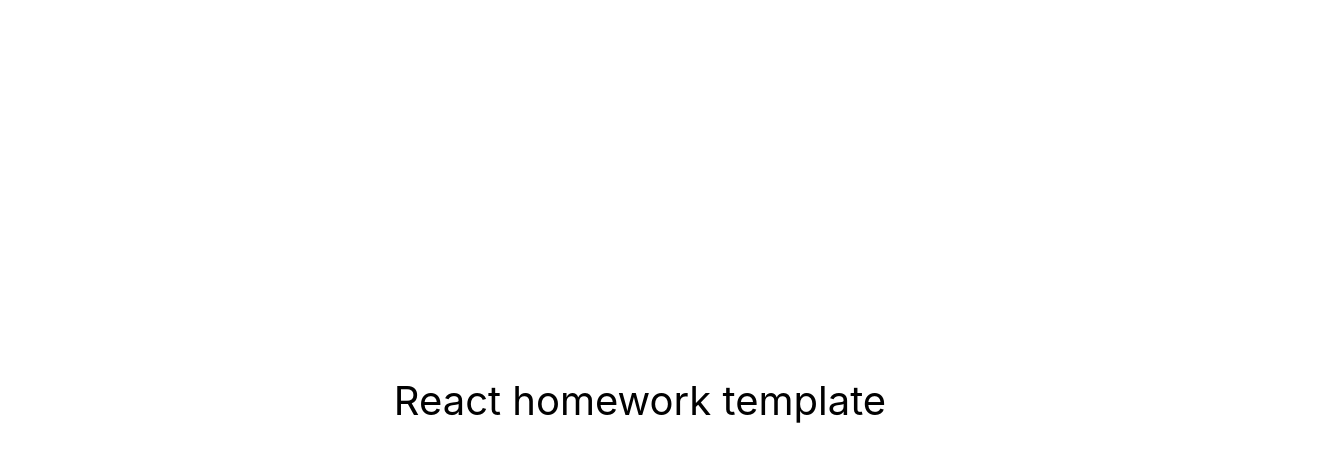
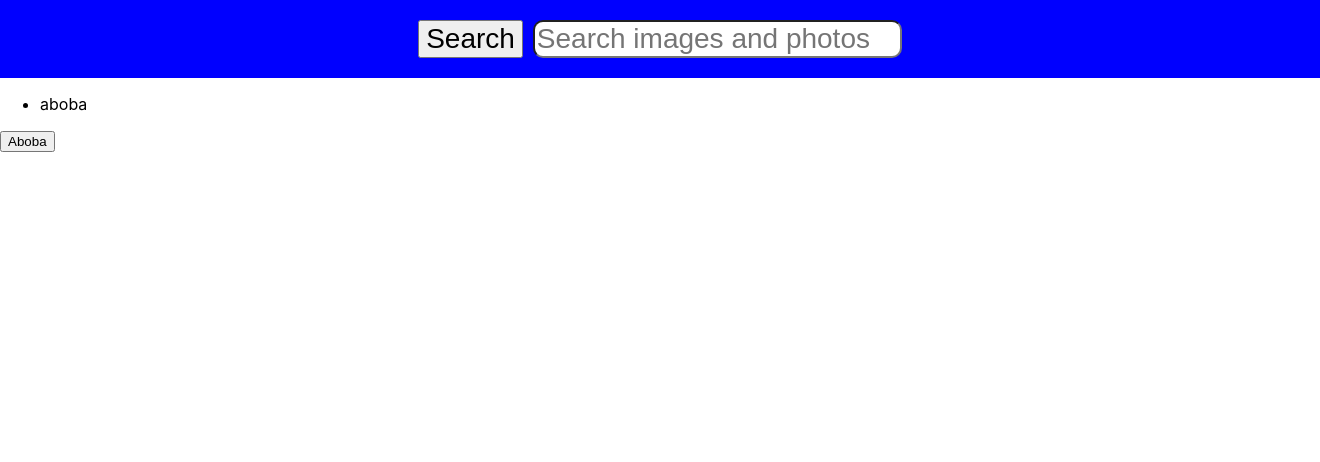
Before and after one commit to Karavang/goit-react-hw-03-image-finder, a React (Create React App) app: page / in a window 1280 px wide. Shown: the top 462 px of the page, 1320 px wide, since content can reach past the window. Built offline with nearby package versions, Linux system fonts and the light colour scheme.

Commit message:
with menthor

```diff
--- a/package.json
+++ b/package.json
@@ -7,9 +7,13 @@
     "@testing-library/jest-dom": "^5.16.3",
     "@testing-library/react": "^12.1.4",
     "@testing-library/user-event": "^13.5.0",
+    "basiclightbox": "^5.0.4",
+    "bootstrap": "^5.2.3",
     "react": "^18.1.0",
     "react-dom": "^18.1.0",
+    "react-loader-spinner": "^5.3.4",
     "react-scripts": "5.0.1",
+    "sass": "^1.61.0",
     "web-vitals": "^2.1.3"
   },
   "scripts": {
--- a/src/components/App.jsx
+++ b/src/components/App.jsx
@@ -1,16 +1,19 @@
-export const App = () => {
-  return (
-    <div
-      style={{
-        height: '100vh',
-        display: 'flex',
-        justifyContent: 'center',
-        alignItems: 'center',
-        fontSize: 40,
-        color: '#010101'
-      }}
-    >
-      React homework template
-    </div>
-  );
-};
+import { Searchbar } from './Searchbar';
+import { ImageGallery } from './ImageGallery';
+import { Button } from './Button';
+import { Loader } from './Loader';
+import { Component } from 'react';
+export class App extends Component {
+  state = {
+    query: '',
+  };
+  render() {
+    return (
+      <>
+        <Searchbar />
+        <ImageGallery />
+        <Button />
+      </>
+    );
+  }
+}
--- /dev/null
+++ b/src/components/Button.jsx
@@ -0,0 +1,5 @@
+import React from 'react';
+
+export const Button = () => {
+  return <button className="btn">Aboba</button>;
+};
--- /dev/null
+++ b/src/components/ImageGallery.jsx
@@ -0,0 +1,9 @@
+import React from 'react';
+// import { ImageGalleryItem } from './ImageGalleryItem';
+export const ImageGallery = () => {
+  return (
+    <ul class="gallery">
+      <li className="item">aboba</li>
+    </ul>
+  );
+};
--- /dev/null
+++ b/src/components/ImageGalleryItem.jsx
@@ -0,0 +1,9 @@
+import React from 'react';
+
+export const ImageGalleryItem = () => {
+  return (
+    <li class="gallery-item">
+      <img src="" alt="" />
+    </li>
+  );
+};
--- /dev/null
+++ b/src/components/Loader.jsx
@@ -0,0 +1,17 @@
+import { Audio } from 'react-loader-spinner';
+
+import React from 'react';
+
+export const Loader = () => {
+  return (
+    <Audio
+      height="80"
+      width="80"
+      radius="9"
+      color="green"
+      ariaLabel="three-dots-loading"
+      wrapperStyle
+      wrapperClass
+    />
+  );
+};
--- /dev/null
+++ b/src/components/Searchbar.jsx
@@ -0,0 +1,21 @@
+import React from 'react';
+
+export const Searchbar = () => {
+  return (
+    <header class="searchbar">
+      <form class="form">
+        <button type="submit" class="button">
+          <span class="button-label">Search</span>
+        </button>
+
+        <input
+          class="input"
+          type="text"
+          autocomplete="off"
+          autofocus
+          placeholder="Search images and photos"
+        />
+      </form>
+    </header>
+  );
+};
--- a/src/index.js
+++ b/src/index.jsx
@@ -1,7 +1,7 @@
 import React from 'react';
 import ReactDOM from 'react-dom/client';
 import { App } from 'components/App';
-import './index.css';
+import './index.scss';
 
 ReactDOM.createRoot(document.getElementById('root')).render(
   <React.StrictMode>
--- a/src/index.css
+++ b/src/index.scss
@@ -13,3 +13,25 @@ code {
   font-family: source-code-pro, Menlo, Monaco, Consolas, 'Courier New',
     monospace;
 }
+.searchbar {
+  width: 100%;
+  background-color: blue;
+  display: flex;
+  align-items: center;
+  justify-content: center;
+  text-align: center;
+  padding: 20px;
+}
+.input {
+  font-size: 28px;
+  margin-left: 10px;
+  border-radius: 10px;
+  -webkit-border-radius: 10px;
+  -moz-border-radius: 10px;
+  -ms-border-radius: 10px;
+  -o-border-radius: 10px;
+}
+.button-label {
+  font-size: 28px;
+  border-radius: 10px;
+}
--- /dev/null
+++ b/src/source/api.js
@@ -0,0 +1,2 @@
+// const API_KEY = '32188250-5588add6a92db6c3bf4a2a30f';
+// const URL = `https://pixabay.com/api/?key=${API_KEY}&q=${query}&image_type=photo&orientation=horizontal&safesearch=true&per_page=40&page=${currentPage}`;
```
Also changed, not shown: src/components/Modal.jsx (added, +11 -0 lines), 1 other file (tests, documents, lock files or other folders).
